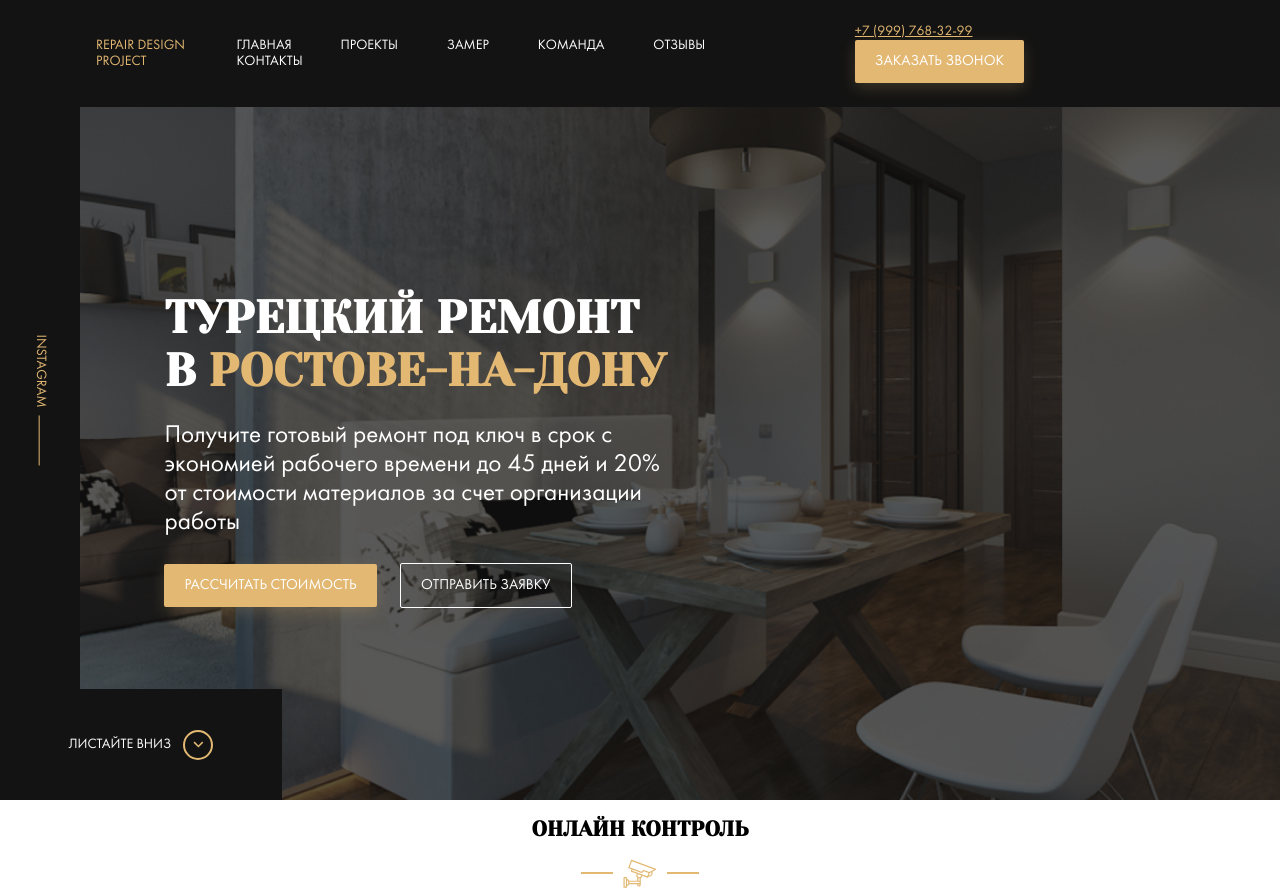
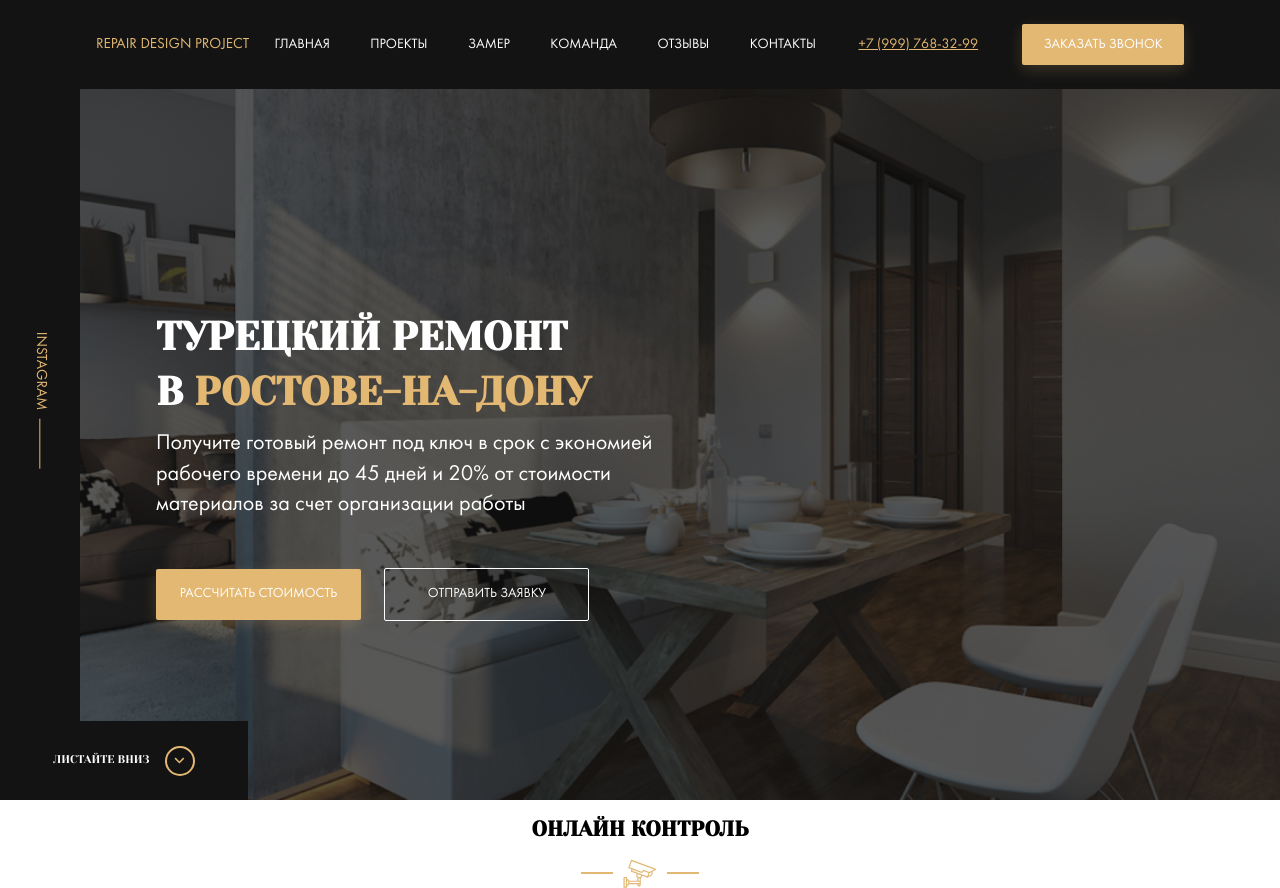
Before and after one commit to Pavel588/repair-design, a website: page index.html in a window 1280 px wide. Drawn offline with Linux system fonts and the light colour scheme; files whose address does not match are found by name.

Commit message:
feat done adaptation first block

```diff
--- a/sass/_interface.sass
+++ b/sass/_interface.sass
@@ -1,5 +1,5 @@
 .button
-  padding: 13px 20px
+  padding: 11px 24px
   border: none
   border-radius: 2px
   text-transform: uppercase
--- a/sass/_media.sass
+++ b/sass/_media.sass
@@ -1,3 +1,8 @@
+@media screen and ( max-width: 992px )
+  .nav
+      &__item
+          margin-right: 2rem
+
 @media screen and ( max-width: 1200px )
   html
     font-size: 12px
--- a/sass/templates/_header.sass
+++ b/sass/templates/_header.sass
@@ -13,17 +13,26 @@
 .logo
     color: $primary
     text-transform: uppercase
+    font-size: 0.938rem
 .nav
     &__item
         text-decoration: none
         color: $light
         text-transform: uppercase
-        margin-right: 2.85rem
+        margin-right: 1.7rem
+        margin-left: 0.62rem
         transition: color 0.2s
         &:hover
           color: $primary
 .phone
     color: $primary
+    font-size: 0.89rem
+
+
 .contacts
     &__phone
-        margin-right: 45px
+        margin-right: 2rem
+    &__button
+       padding: 0.8rem 1.34rem
+       font-size: 0.857rem
+       margin-left: 0.55rem
--- a/sass/templates/_hero.sass
+++ b/sass/templates/_hero.sass
@@ -2,7 +2,7 @@
   position: relative
   display: flex
   flex-direction: column
-  padding-top: 100px
+  padding-top: 7.142rem
   background: $dark url('../img/hero-bg.jpg') no-repeat center / cover
   height: 100vh
   color: $light
@@ -16,13 +16,25 @@
       background-color: rgba($dark, 0.7)
   &__content
       position: relative
-      max-width: 47.85rem
-      margin-left: 4.28rem
+      max-width: 43.85rem
+      margin-left: 3.75rem
+  &__title
+      margin-bottom: 1rem
   &__text
-      font-size: 1.57rem
+      font-size: 1.38rem
+      line-height: 140%
       max-width: 500px
+      margin: 0
+      margin-bottom: 2.9rem
   &__button
       margin-right: 20px
+      padding: 1.1rem 0
+      min-width: 12.82rem
+      min-height: 1.4rem
+      font-size: 0.85rem
+
+
+
   &__instagram
     position: absolute
     left: 0
@@ -36,12 +48,14 @@
     align-items: center
     left: 0
     bottom: 0
-    min-width: 17.6rem
-    min-height: 6.92rem
+    font-size: 0.7rem
+    min-width: 15.5rem
+    min-height: 4.92rem
     background-color: $dark
     text-transform: uppercase
     text-decoration: none
     color: $light
+    font-family: 'Yeseva One'
     &::after
        content: ''
        width: 30px
@@ -49,7 +63,7 @@
        background: url('../img/arrow-down.svg') no-repeat center
        border: 2px solid $primary
        border-radius: 50%
-       margin-left: 12px
+       margin-left: 0.95rem
 .instagram
     display: flex
     justify-content: center
@@ -62,6 +76,8 @@
         text-decoration: none
         color: $primary
         transform: rotate(90deg)
+        line-height: 0.8
+        font-size: 0.94rem
         &::after
             content: ''
             width: 50px
@@ -70,9 +86,12 @@
             margin-left: 8px
 
 .title
-    margin: 0
     font-family: 'Yeseva One', cursive
     text-transform: uppercase
-    font-size: 2.857rem
+    font-size: 2.478rem
+    line-height: 1.4
+    max-width: 34rem
+    margin-top: 1rem
+    margin-bottom: 0.5rem
     &_primary
         color: $primary
```
Also changed, not shown: css/style.css, css/style.min.css.
